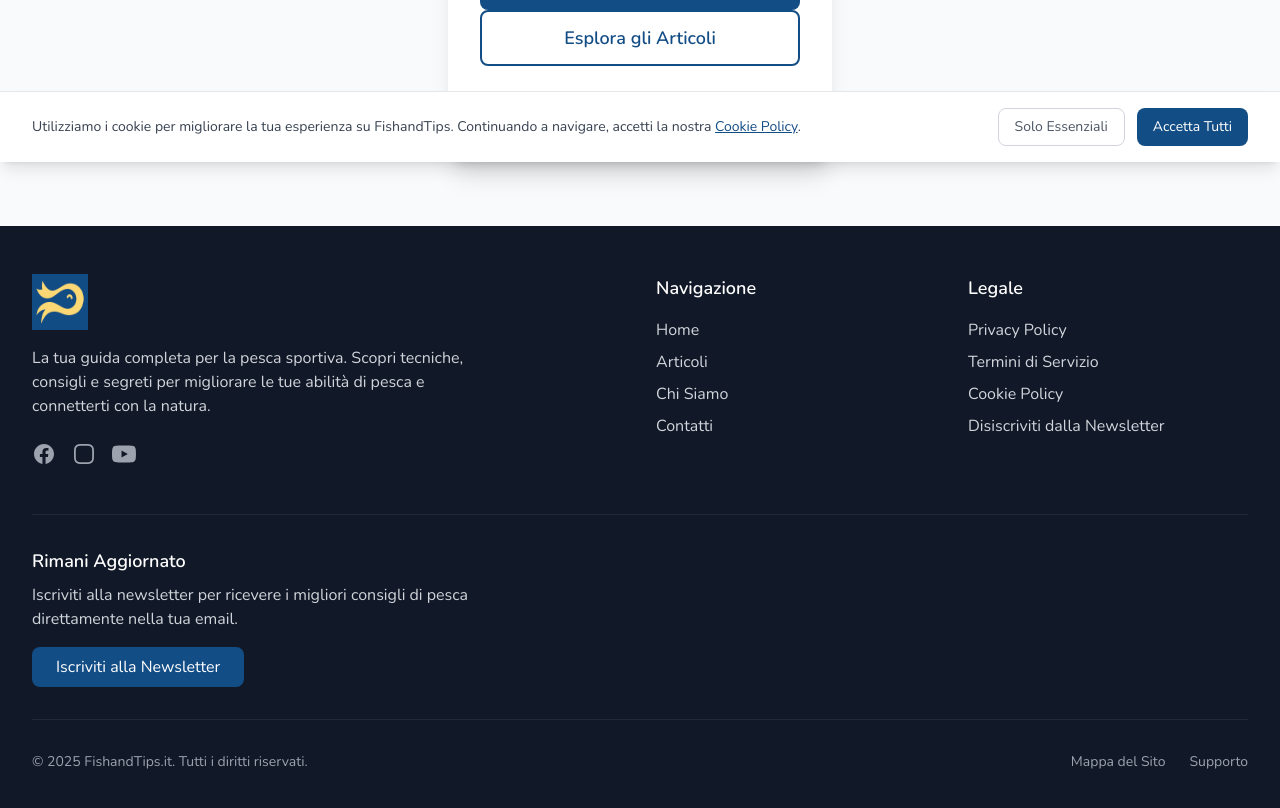
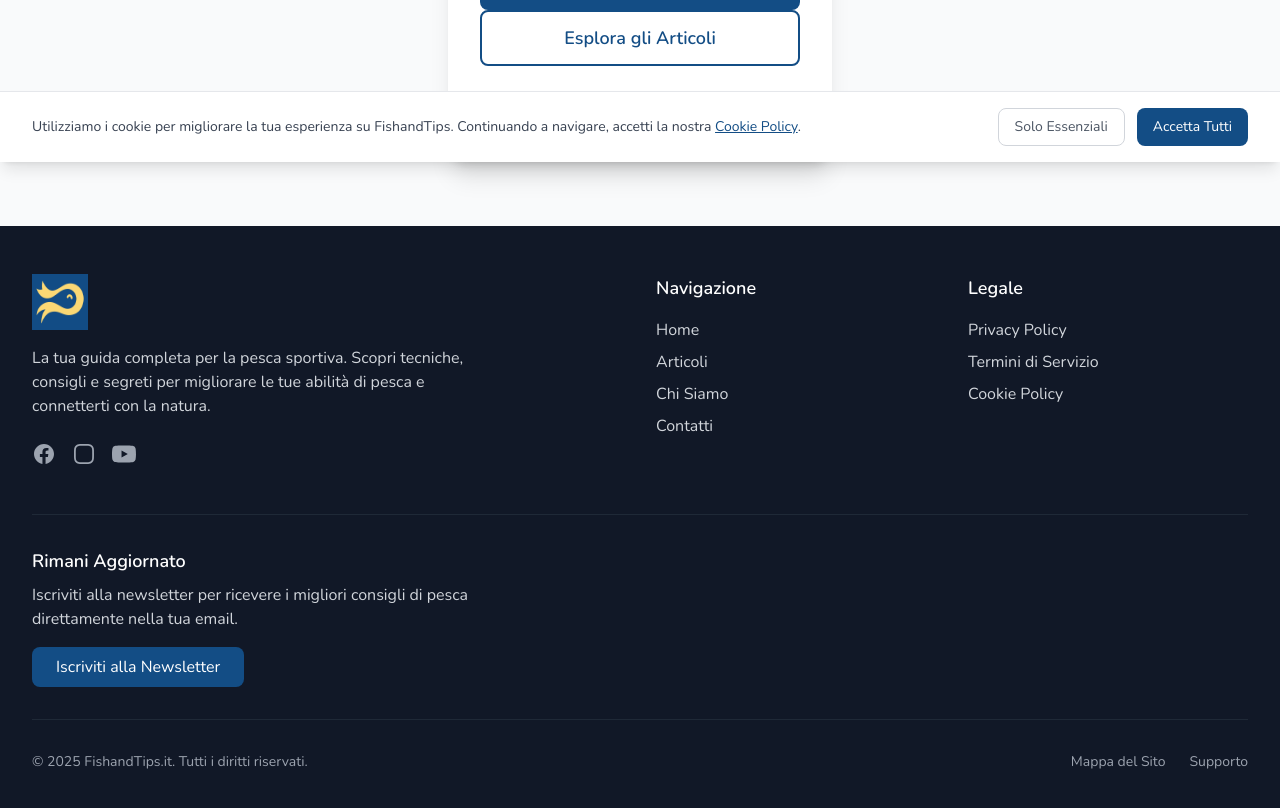
Before and after one commit to Gabrielepolimi/fishandtips, a Next.js app: page /newsletter/conferma in a window 1280 px wide. Shown: the part 638-1446 px from the top of the page. Built offline with nearby package versions, Linux system fonts and the light colour scheme.

Commit message:
remove newsletter unsubscribe link from footer

```diff
--- a/components/layout/Footer.tsx
+++ b/components/layout/Footer.tsx
@@ -92,11 +92,6 @@ export default function Footer() {
                   Cookie Policy
                 </Link>
               </li>
-              <li>
-                <Link href="/newsletter/unsubscribe" className="text-gray-300 hover:text-white transition-colors">
-                  Disiscriviti dalla Newsletter
-                </Link>
-              </li>
             </ul>
           </div>
         </div>
```
